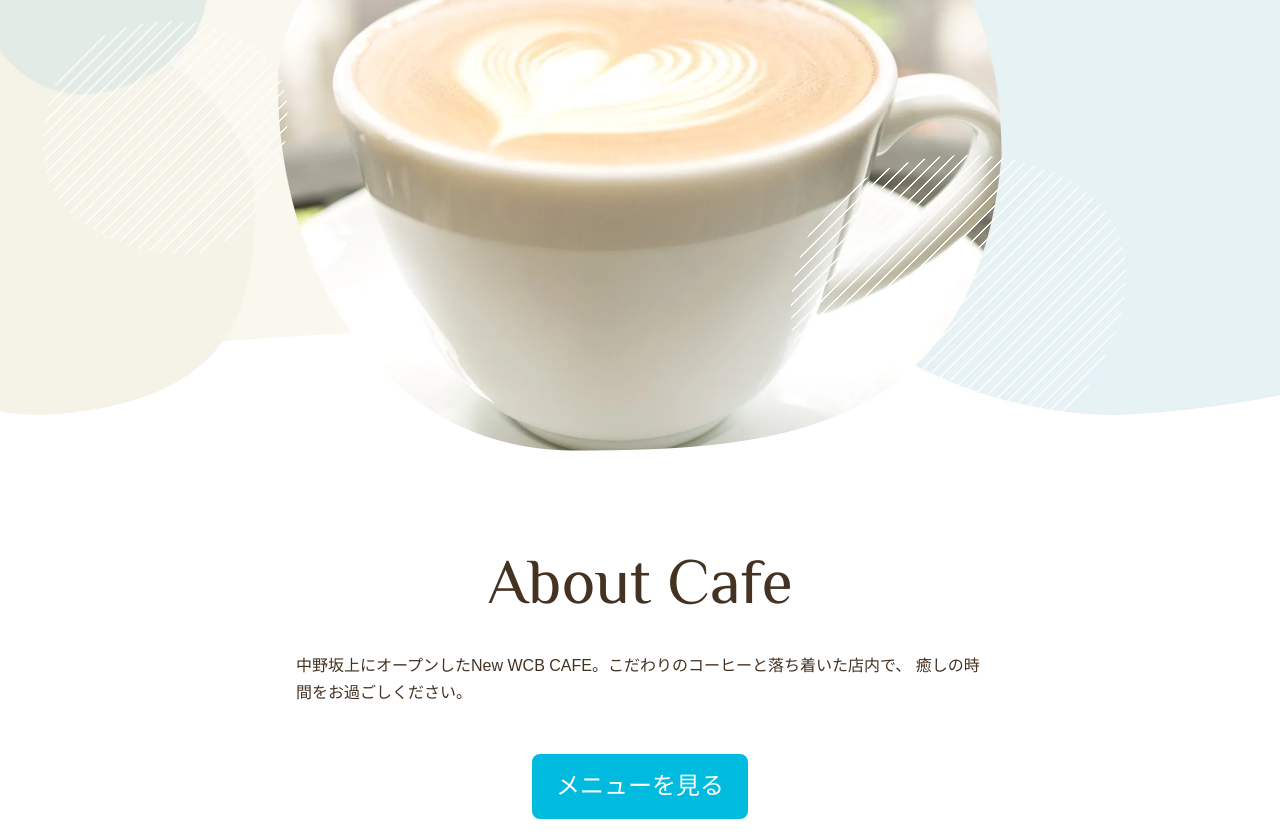
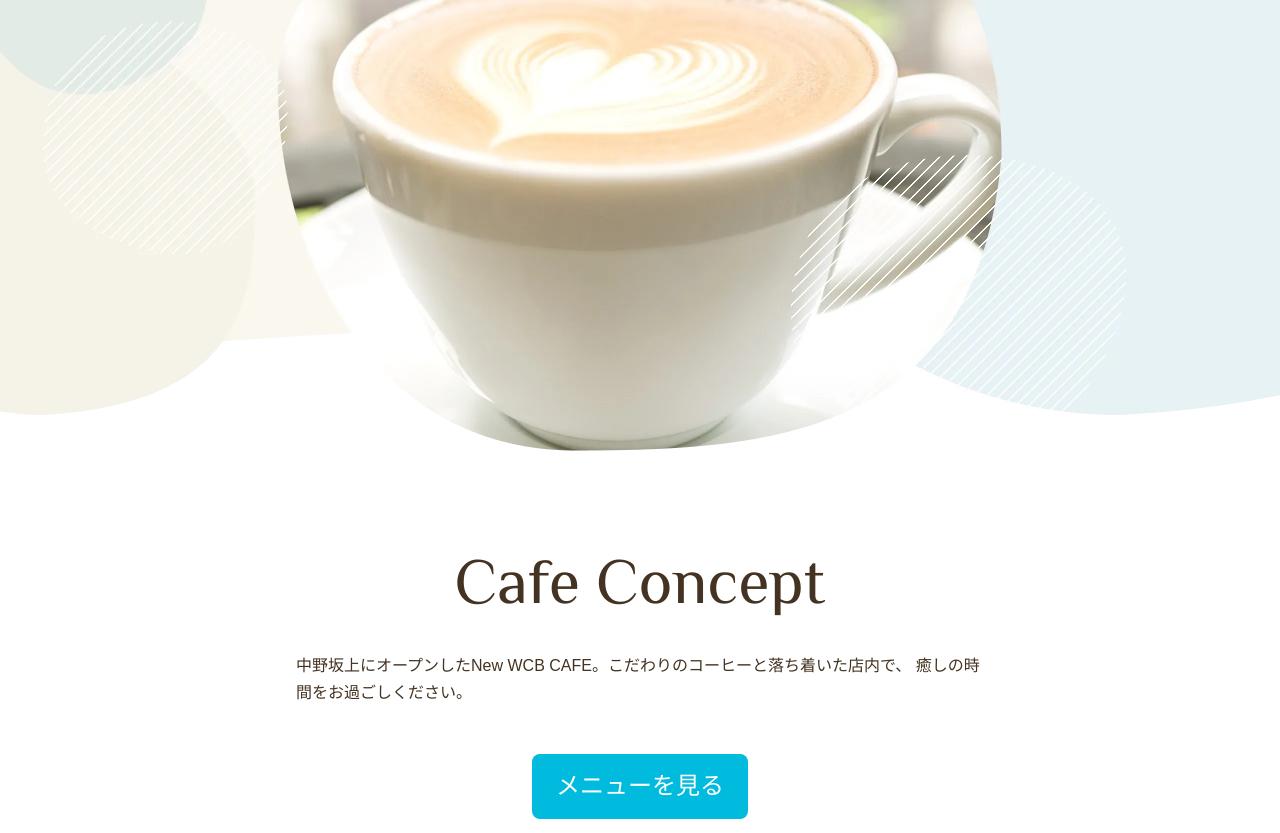
Before and after one commit to toruotaip-cmd/WCBcafe, a plain HTML site: page index.html in a window 1280 px wide. Shown: the part 337-1170 px from the top of the page. Drawn offline with Linux system fonts and the light colour scheme; some packages are replaced by stand-ins of ours.

Commit message:
Update index.html

```diff
--- a/index.html
+++ b/index.html
@@ -44,7 +44,7 @@
         </div>
 
         <section class="about">
-            <h3 class="heading-large font-english">About Cafe</h3>
+            <h3 class="heading-large font-english"> Cafe Concept</h3>
             <p>
                 中野坂上にオープンしたNew WCB CAFE。こだわりのコーヒーと落ち着いた店内で、
                 癒しの時間をお過ごしください。
```
